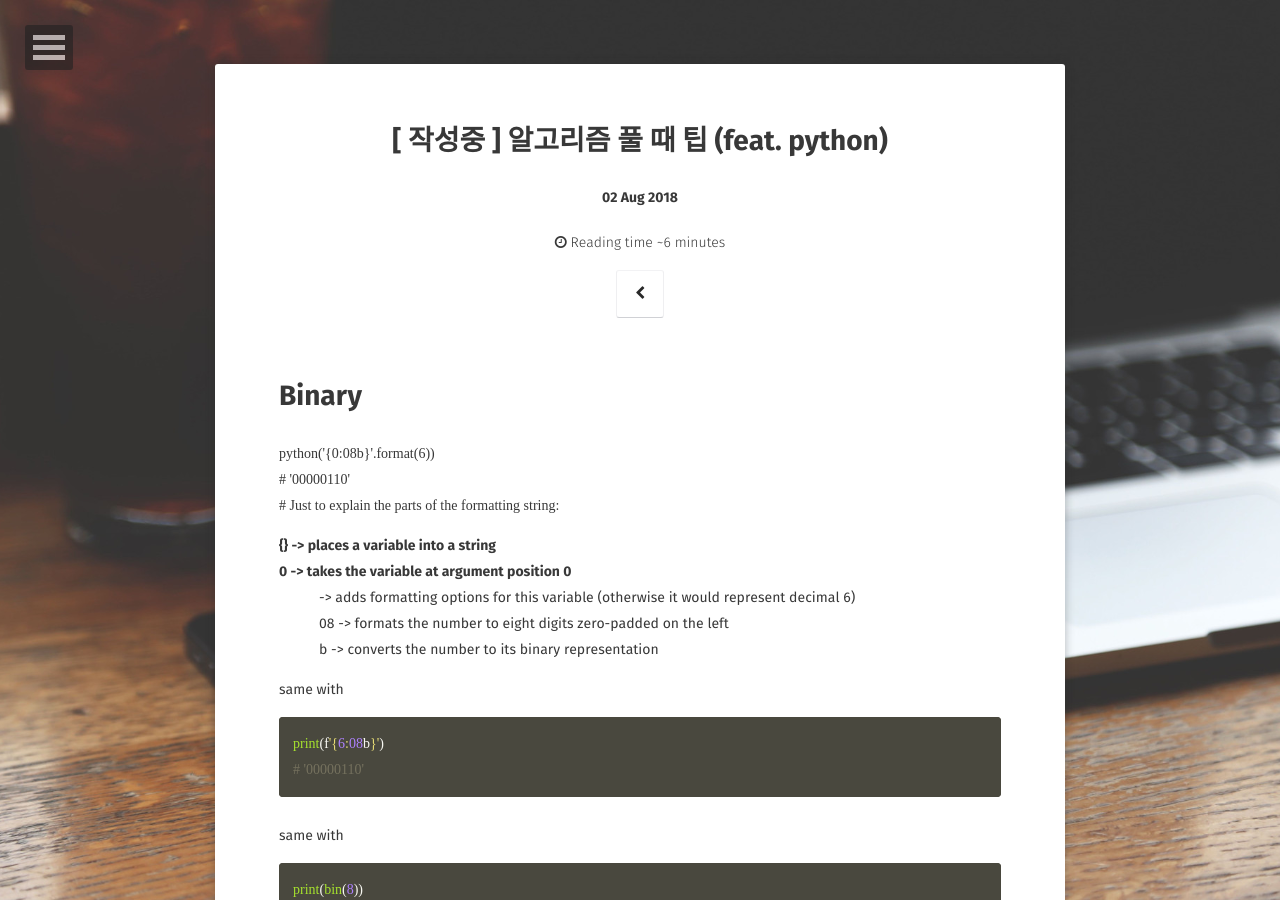
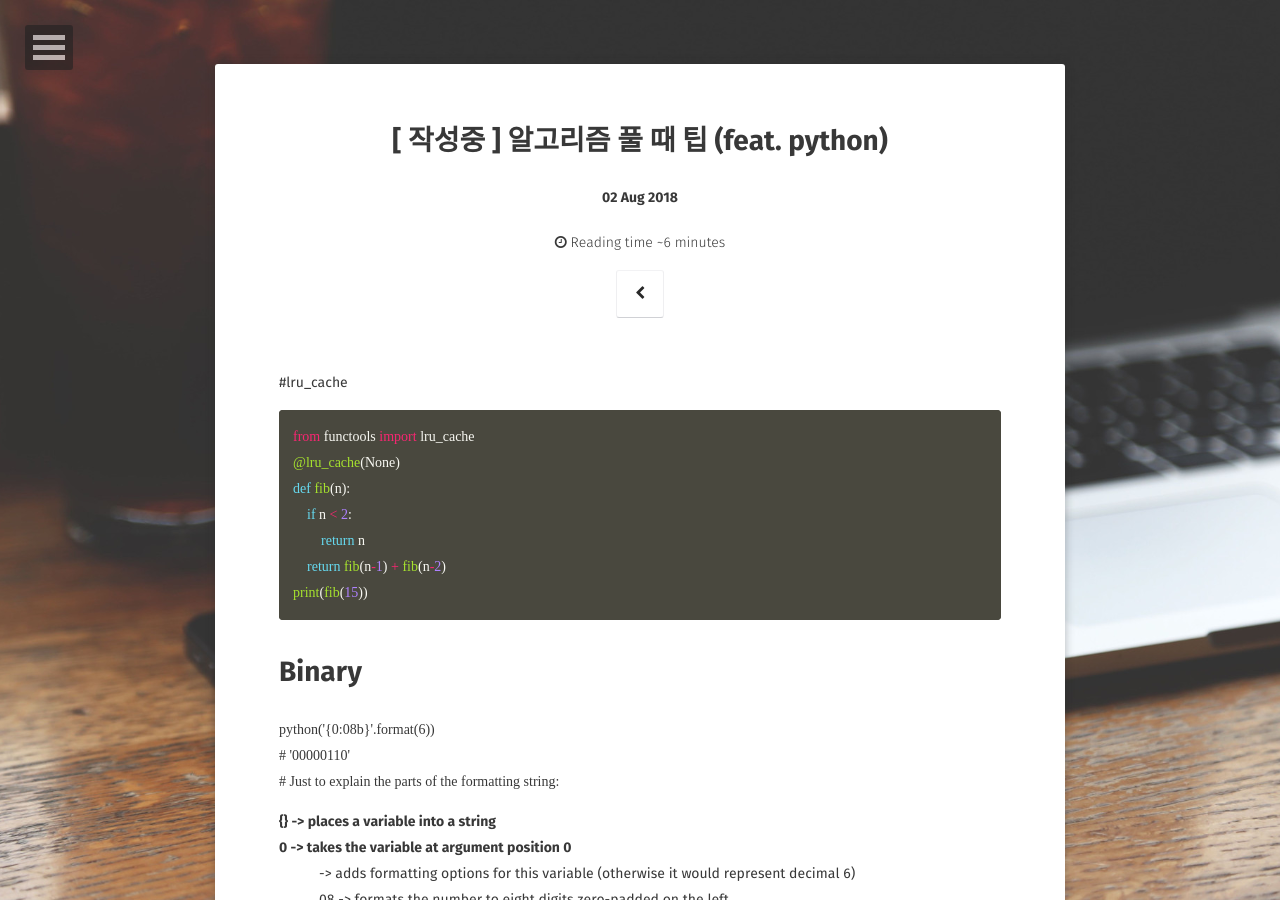
Before and after one commit to JoosJuliet/joosjuliet.github.io, a Jekyll site: the page built from _posts/2018-08-02-confusing_prblem_when_i_solved_algorithm_with_python.md, in a window 1280 px wide and 900 px high. Built offline with Jekyll 4.4.1, drawn with Linux system fonts in a browser that asks for light colours; some web fonts are replaced.

Commit message:
update lru_cache in python tip

````diff
--- a/_posts/2018-08-02-confusing_prblem_when_i_solved_algorithm_with_python.md
+++ b/_posts/2018-08-02-confusing_prblem_when_i_solved_algorithm_with_python.md
@@ -6,7 +6,16 @@ categories: Algorithm
 tags: [ 'algorithm' ]
 comments: true
 ---
-
+#lru_cache
+``` python
+from functools import lru_cache
+@lru_cache(None)
+def fib(n):
+    if n < 2:
+        return n
+    return fib(n-1) + fib(n-2)
+print(fib(15))
+```
 
 # Binary
 ``` Python
````
